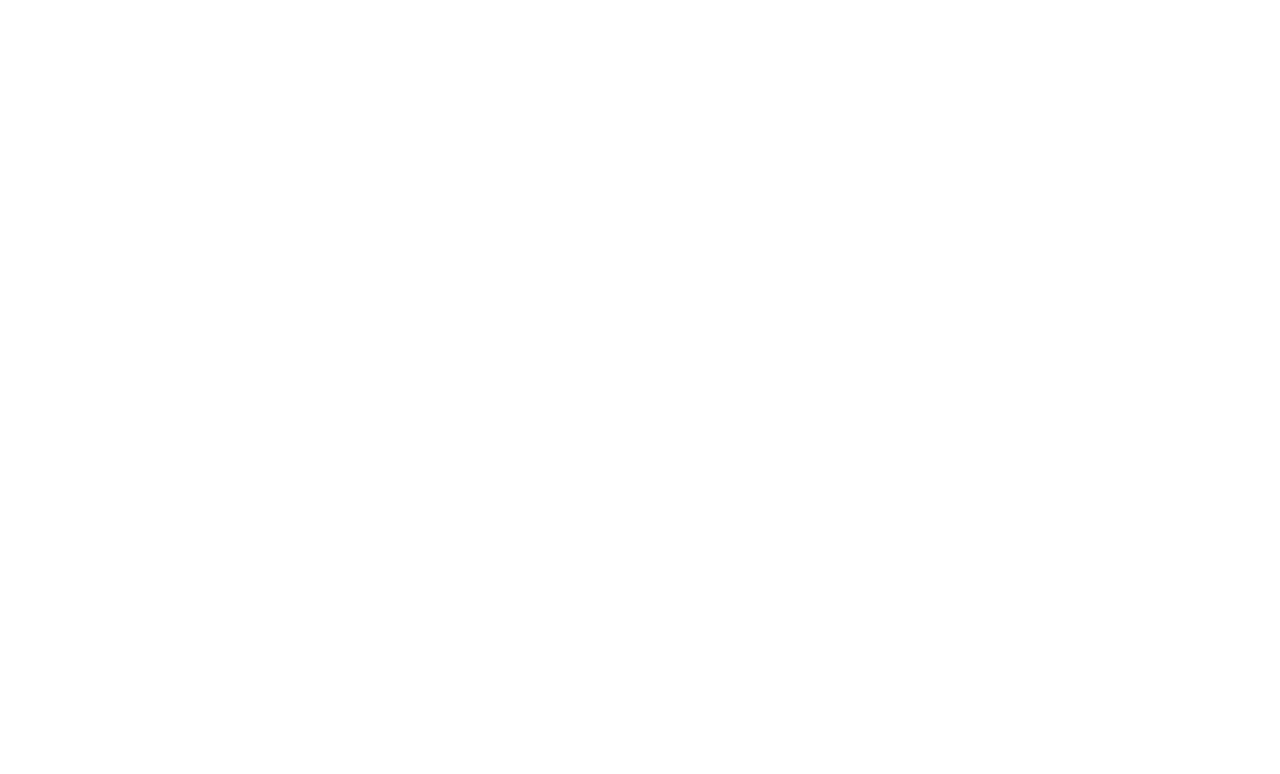
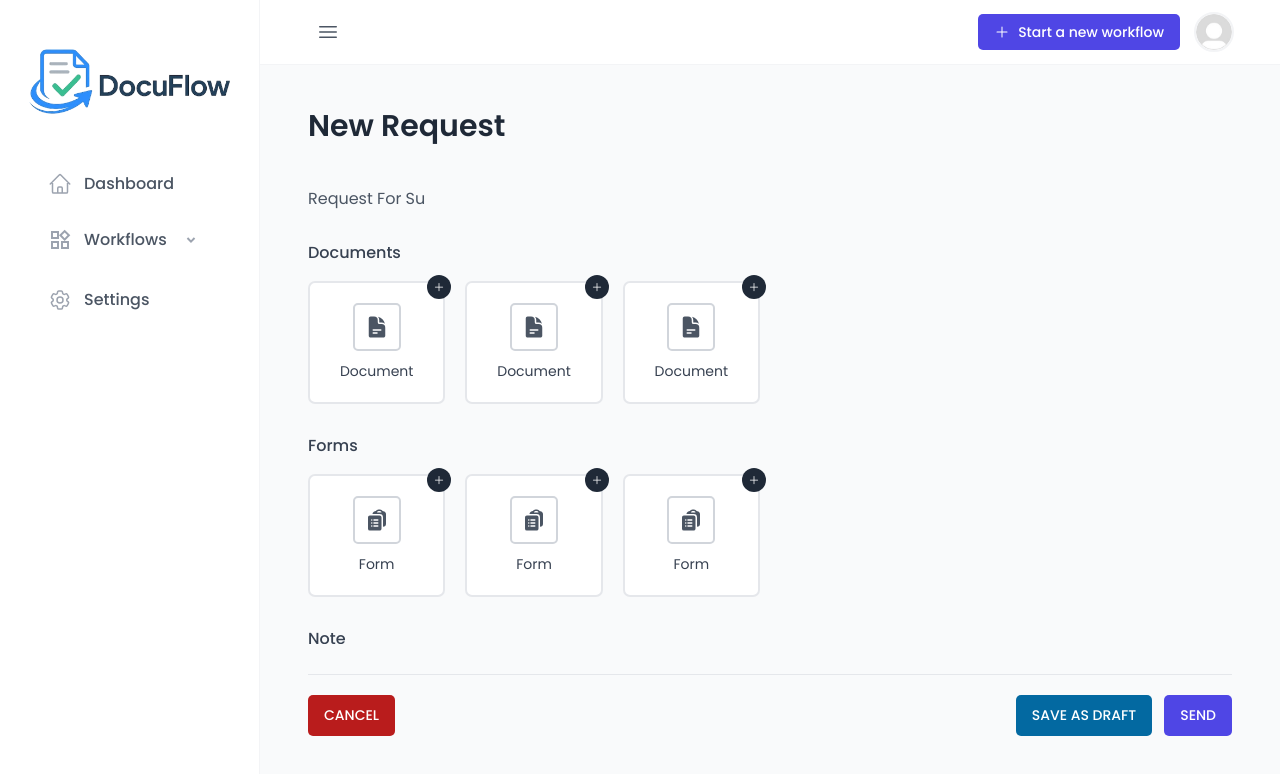
Before and after one commit to Asmaa-204/DocuFlow, a React (Vite) app in the folder frontend/: page /request/new in a window 1280 px wide. Before the commit this address had no page. Shown: the top 774 px of the page. Built offline with nearby package versions, Linux system fonts and the light colour scheme.

Commit message:
Create New Request Page

```diff
--- a/frontend/src/components/AppRoutes.jsx
+++ b/frontend/src/components/AppRoutes.jsx
@@ -1,6 +1,7 @@
 import { BrowserRouter, Routes, Route, Navigate } from "react-router-dom";
 import Home from "@pages/Home";
 import StartNewWorkflow from "@pages/StartNewWorkflow";
+import NewRequest from "@pages/NewRequest";
 import AppLayout from "@components/AppLayout";
 
 function AppRoutes() {
@@ -11,6 +12,7 @@
           <Route index element={<Navigate replace to="/home" />} />
           <Route path="/home" element={<Home />} />
           <Route path="/workflows/new" element={<StartNewWorkflow />} />
+          <Route path="/request/new" element={<NewRequest />} />
         </Route>
       </Routes>
     </BrowserRouter>
--- /dev/null
+++ b/frontend/src/features/request/NewRequestForm.jsx
@@ -0,0 +1,264 @@
+import { useForm, Controller } from "react-hook-form";
+import styled from "styled-components";
+import { HiDocumentText, HiClipboardDocumentList, HiPlus } from "react-icons/hi2";
+
+import Button from "@components/Button";
+import TextArea from "@components/inputs/TextArea";
+import Heading from "@components/Heading";
+
+const Container = styled.form`
+  display: flex;
+  flex-direction: column;
+  height: 100%;
+  gap: 3rem;
+`;
+
+const Content = styled.div`
+  flex: 1;
+  overflow-y: auto;
+`;
+
+const Section = styled.div`
+  margin-bottom: 3rem;
+`;
+
+const SectionTitle = styled.h3`
+  font-size: 1.6rem;
+  font-weight: 500;
+  color: var(--color-grey-700);
+  margin-bottom: 1.6rem;
+`;
+
+const ItemsGrid = styled.div`
+  display: grid;
+  grid-template-columns: repeat(auto-fill, minmax(12rem, 1fr));
+  gap: 2rem;
+  margin-bottom: 2rem;
+`;
+
+const ItemCard = styled.div`
+  display: flex;
+  flex-direction: column;
+  align-items: center;
+  gap: 1rem;
+  padding: 2rem 1rem;
+  border: 2px solid var(--color-grey-200);
+  border-radius: var(--border-radius-md);
+  background-color: var(--color-grey-0);
+  cursor: pointer;
+  transition: all 0.3s;
+  position: relative;
+
+  &:hover {
+    border-color: var(--color-brand-600);
+    background-color: var(--color-grey-50);
+  }
+`;
+
+const ItemIcon = styled.div`
+  width: 4.8rem;
+  height: 4.8rem;
+  display: flex;
+  align-items: center;
+  justify-content: center;
+  border: 2px solid var(--color-grey-300);
+  border-radius: var(--border-radius-sm);
+  background-color: var(--color-grey-0);
+
+  & svg {
+    width: 2.4rem;
+    height: 2.4rem;
+    color: var(--color-grey-600);
+  }
+`;
+
+const AddIcon = styled.div`
+  position: absolute;
+  top: -0.8rem;
+  right: -0.8rem;
+  width: 2.4rem;
+  height: 2.4rem;
+  background-color: var(--color-grey-800);
+  border-radius: 50%;
+  display: flex;
+  align-items: center;
+  justify-content: center;
+
+  & svg {
+    width: 1.2rem;
+    height: 1.2rem;
+    color: var(--color-grey-0);
+  }
+`;
+
+const ItemLabel = styled.span`
+  font-size: 1.4rem;
+  color: var(--color-grey-700);
+  text-align: center;
+`;
+
+const NoteSection = styled.div`
+  margin-bottom: 2rem;
+`;
+
+const NoteLabel = styled.label`
+  display: block;
+  font-size: 1.6rem;
+  font-weight: 500;
+  color: var(--color-grey-700);
+  margin-bottom: 1rem;
+`;
+
+const Footer = styled.div`
+  display: flex;
+  justify-content: space-between;
+  align-items: center;
+  padding-top: 2rem;
+  border-top: 1px solid var(--color-grey-200);
+`;
+
+const ButtonGroup = styled.div`
+  display: flex;
+  gap: 1.2rem;
+`;
+
+const CancelButton = styled(Button)`
+  background-color: var(--color-red-700);
+
+  &:hover {
+    background-color: var(--color-red-800);
+  }
+`;
+
+const SaveButton = styled(Button)`
+  background-color: var(--color-blue-700);
+
+  &:hover {
+    background-color: var(--color-blue-800);
+  }
+`;
+
+const SendButton = styled(Button)`
+  background-color: var(--color-brand-600);
+
+  &:hover {
+    background-color: var(--color-brand-700);
+  }
+`;
+
+const documents = [
+  { id: 1, name: "Document", icon: HiDocumentText },
+  { id: 2, name: "Document", icon: HiDocumentText },
+  { id: 3, name: "Document", icon: HiDocumentText },
+];
+
+const forms = [
+  { id: 1, name: "Form", icon: HiClipboardDocumentList },
+  { id: 2, name: "Form", icon: HiClipboardDocumentList },
+  { id: 3, name: "Form", icon: HiClipboardDocumentList },
+];
+
+function NewRequestForm() {
+  const { control, handleSubmit, watch } = useForm({
+    defaultValues: {
+      note: "I think you should accept as soon as possible as I really need this to be accepted as soon as possible if you please.",
+      selectedDocuments: [],
+      selectedForms: [],
+    },
+  });
+
+  const onSubmit = (data) => {
+    console.log("Form submitted:", data);
+  };
+
+  const handleCancel = () => {
+    console.log("Cancel clicked");
+  };
+
+  const handleSaveAsDraft = () => {
+    console.log("Save as draft clicked");
+  };
+
+  return (
+    <Container onSubmit={handleSubmit(onSubmit)}>
+      <Content>
+        <Heading as="h1">New Request</Heading>
+        <p style={{ color: "var(--color-grey-600)", marginBottom: "3rem" }}>
+          Request For Su
+        </p>
+
+        <Section>
+          <SectionTitle>Documents</SectionTitle>
+          <ItemsGrid>
+            {documents.map((doc) => {
+              const IconComponent = doc.icon;
+              return (
+                <ItemCard key={doc.id}>
+                  <ItemIcon>
+                    <IconComponent />
+                  </ItemIcon>
+                  <ItemLabel>{doc.name}</ItemLabel>
+                  <AddIcon>
+                    <HiPlus />
+                  </AddIcon>
+                </ItemCard>
+              );
+            })}
+          </ItemsGrid>
+        </Section>
+
+        <Section>
+          <SectionTitle>Forms</SectionTitle>
+          <ItemsGrid>
+            {forms.map((form) => {
+              const IconComponent = form.icon;
+              return (
+                <ItemCard key={form.id}>
+                  <ItemIcon>
+                    <IconComponent />
+                  </ItemIcon>
+                  <ItemLabel>{form.name}</ItemLabel>
+                  <AddIcon>
+                    <HiPlus />
+                  </AddIcon>
+                </ItemCard>
+              );
+            })}
+          </ItemsGrid>
+        </Section>
+
+        <NoteSection>
+          <NoteLabel>Note</NoteLabel>
+          <Controller
+            control={control}
+            name="note"
+            render={({ field }) => (
+              <TextArea
+                {...field}
+                placeholder="Add a note..."
+                rows={4}
+              />
+            )}
+          />
+        </NoteSection>
+      </Content>
+
+      <Footer>
+        <CancelButton type="button" onClick={handleCancel}>
+          CANCEL
+        </CancelButton>
+
+        <ButtonGroup>
+          <SaveButton type="button" onClick={handleSaveAsDraft}>
+            SAVE AS DRAFT
+          </SaveButton>
+          <SendButton type="submit">
+            SEND
+          </SendButton>
+        </ButtonGroup>
+      </Footer>
+    </Container>
+  );
+}
+
+export default NewRequestForm;
--- /dev/null
+++ b/frontend/src/pages/NewRequest.jsx
@@ -0,0 +1,7 @@
+import NewRequestForm from "@features/request/NewRequestForm";
+
+function NewRequest() {
+  return <NewRequestForm />;
+}
+
+export default NewRequest;
```
